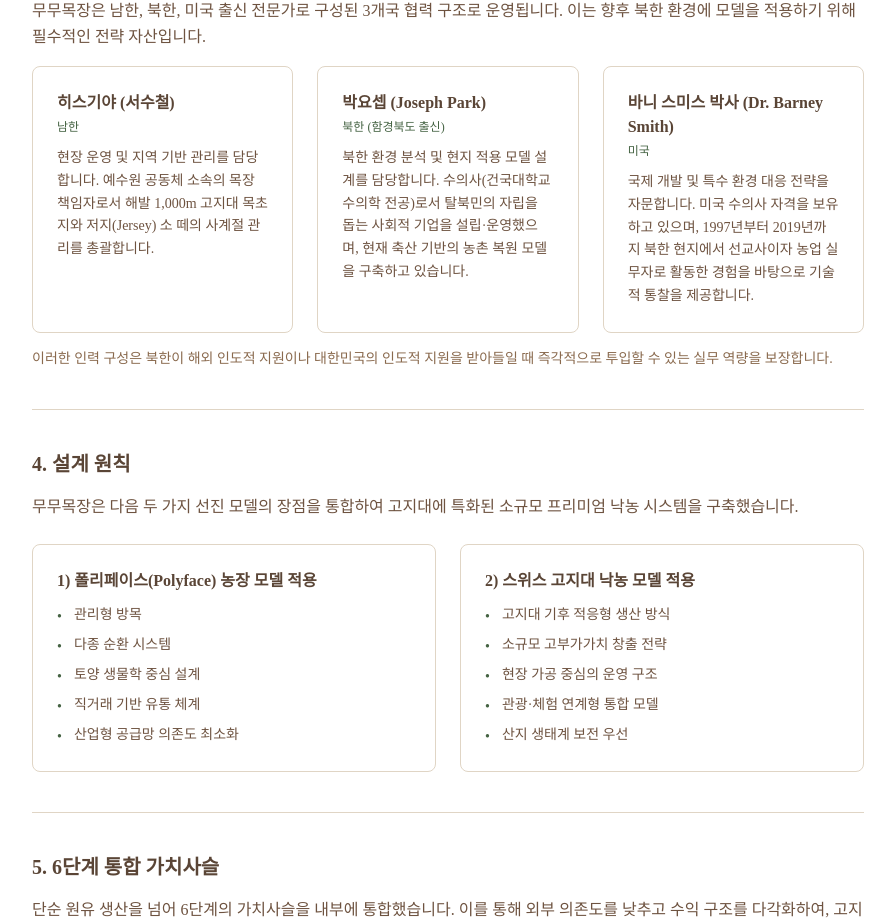
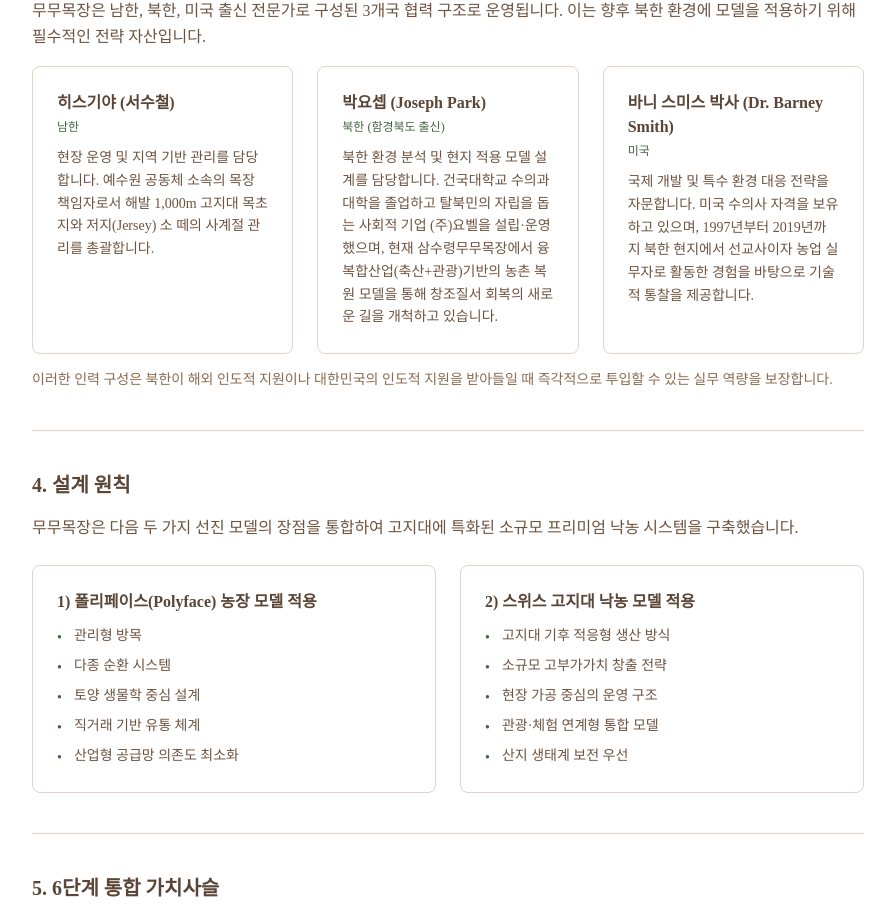
Before and after one commit to MooMoo-Grange/moomoo-tech-blog, a Next.js app: page /identity/moomoo-grange in a window 1280 px wide. Shown: the part 2371-3291 px from the top of the page, without its empty margins (192-1087 px from the left). Built offline with nearby package versions, Linux system fonts and the light colour scheme.

Commit message:
fix: update Joseph Park's biography details\n\nRevise education and current activities for accuracy and clarity.

```diff
--- a/app/identity/moomoo-grange/page.tsx
+++ b/app/identity/moomoo-grange/page.tsx
@@ -265,7 +265,7 @@ export default function MooMooGrangePage() {
                   <h3 className="font-serif font-bold mb-1">박요셉 (Joseph Park)</h3>
                   <p className="text-xs text-forest-600 mb-3">북한 (함경북도 출신)</p>
                   <p className="text-sm text-abbey-700 leading-relaxed">
-                    북한 환경 분석 및 현지 적용 모델 설계를 담당합니다. 수의사(건국대학교 수의학 전공)로서 탈북민의 자립을 돕는 사회적 기업을 설립·운영했으며, 현재 축산 기반의 농촌 복원 모델을 구축하고 있습니다.
+                    북한 환경 분석 및 현지 적용 모델 설계를 담당합니다. 건국대학교 수의과대학을 졸업하고 탈북민의 자립을 돕는 사회적 기업 (주)요벨을 설립·운영했으며, 현재 삼수령무무목장에서 융복합산업(축산+관광)기반의 농촌 복원 모델을 통해 창조질서 회복의 새로운 길을 개척하고 있습니다.
                   </p>
                 </div>
                 <div className="bg-white rounded-lg p-6 border border-abbey-200">
@@ -492,7 +492,7 @@ export default function MooMooGrangePage() {
                 {/* eslint-disable-next-line @next/next/no-img-element */}
                 <img
                   src="https://hebbkx1anhila5yf.public.blob.vercel-storage.com/%E1%84%8B%E1%85%A8%E1%84%89%E1%85%AE%E1%84%8B%E1%85%AF%E1%86%AB%20%E1%84%89%E1%85%A9%E1%84%80%E1%85%B5%E1%84%83%E1%85%A9%E1%84%89%E1%85%B5%E1%86%AF%E1%84%8B%E1%85%A6%E1%84%89%E1%85%A5%20%E1%84%80%E1%85%B5%E1%84%83%E1%85%A9%E1%84%92%E1%85%A1%E1%84%80%E1%85%A9%20%E1%84%8B%E1%85%B5%E1%86%BB%E1%84%82%E1%85%B3%E1%86%AB%20%E1%84%86%E1%85%AE%E1%84%86%E1%85%AE%E1%84%86%E1%85%A9%E1%86%A8%E1%84%8C%E1%85%A1%E1%86%BC%20%E1%84%8B%E1%85%A1%E1%84%8B%E1%85%B5%E1%84%83%E1%85%B3%E1%86%AF-97xMXrY9FD5ahbUmY0bReONDeVJMEt.jpg"
-                  alt="예수원 소기도실에서 기도하고 있는 무무목장 아이들"
+                  alt="예수원 소기도실에서 기���하고 있는 무무목장 아이들"
                   className="w-full h-full object-cover"
                 />
                 <div className="absolute bottom-0 inset-x-0 bg-gradient-to-t from-black/60 to-transparent p-4">
```
